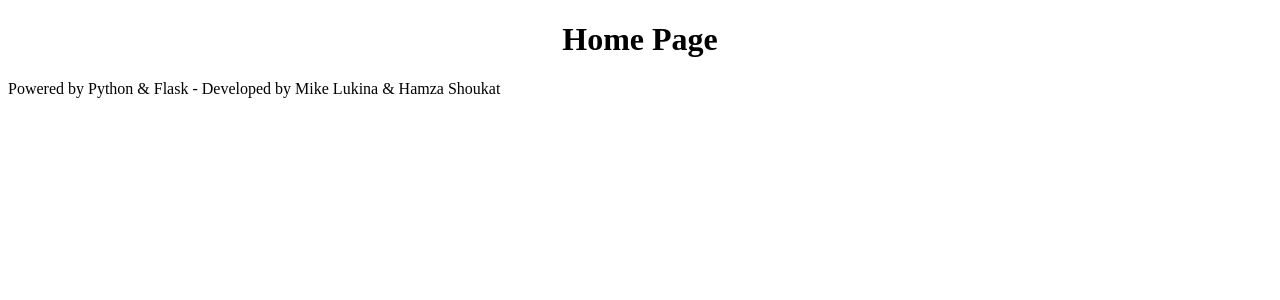
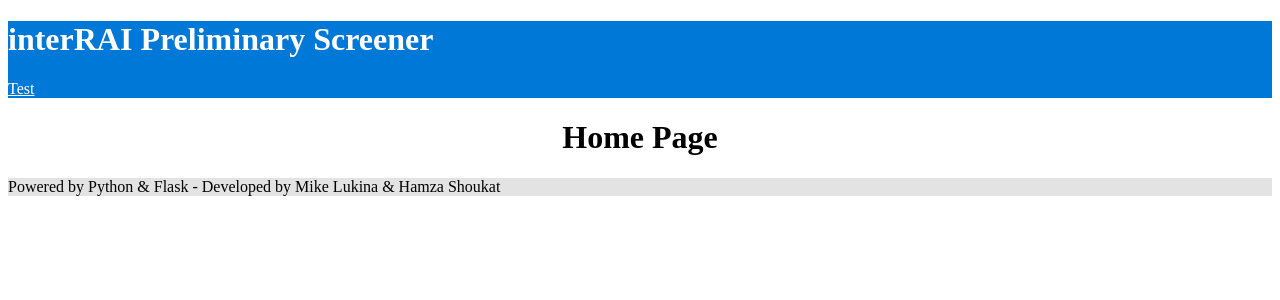
Before and after one commit to hshoukat97/Hamza-Shoukat, a Flask app: page / in a window 1280 px wide. Shown: the top 300 px of the page. Run offline with Flask 2, Linux system fonts and the light colour scheme.

Commit message:
Added favicon and some very rudimentary styling to start off with

```diff
--- a/static/css/main.css
+++ b/static/css/main.css
@@ -1,3 +1,17 @@
-h1 {
+header {
+  background-color: #0078D7;
+  color: white;
+  margin: 0
+}
+
+header a {
+  color: white;
+}
+
+main h1 {
   text-align: center;
 }
+
+#footer {
+  background-color: #E3E3E3;
+}
--- a/templates/layout.html
+++ b/templates/layout.html
@@ -5,19 +5,30 @@
   <meta charset="UTF-8">
 
 	{% if title %}
-	<title>{{ title }} - interRAI Preliminary Screener</title>
+	<title>{{ title }} | interRAI Preliminary Screener</title>
 	{% else %}
 	<title>interRAI Preliminary Screener</title>
   {% endif %}
 
   <link rel=stylesheet href="/static/css/main.css">
+  <link rel="shortcut icon" type="image/icon" href="/static/images/favicon.ico">
 </head>
 
 <body>
-	{% block mainContent %}
-	{% endblock %}
+  <header>
+    <h1>interRAI Preliminary Screener</h1>
 
-	<footer>
+    <nav>
+      <a href="/test">Test</a>
+    </nav>
+  </header>
+
+  <main>
+  {% block mainContent %}
+  {% endblock %}
+  </main>
+
+	<footer id="footer">
 		Powered by Python & Flask - Developed by Mike Lukina & Hamza Shoukat
 	</footer>
 </body>
```
Also changed, not shown: static/images/favicon.ico (added).
